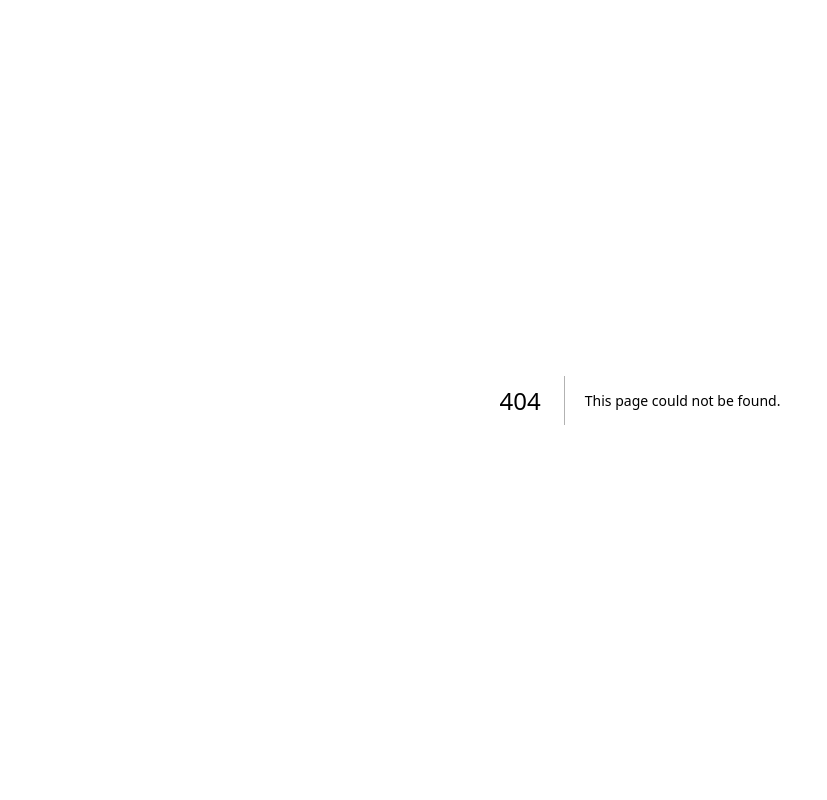
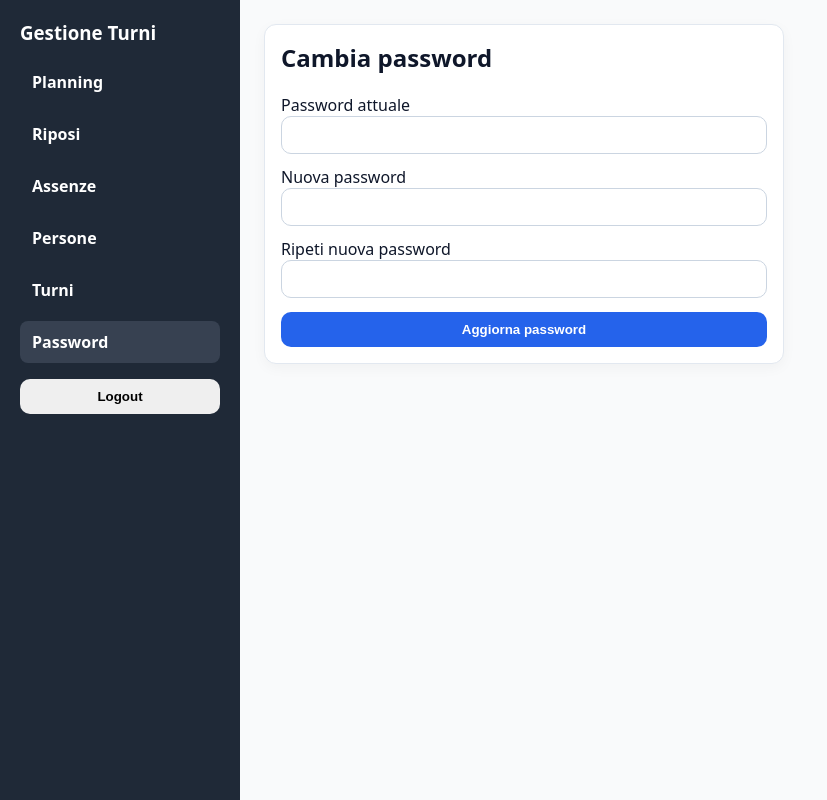
Before and after one commit to vittorio-palmieri/gestione-turni, a Next.js app in the folder frontend/: page /password in a window 1280 px wide. Before the commit this address had no page. Shown: the whole page, without its empty margins (0-827 px from the left). Built offline with nearby package versions, Linux system fonts and the light colour scheme; sample sign-in values are in the browser's storage.

Commit message:
Add change password page

```diff
--- a/frontend/components/Layout.js
+++ b/frontend/components/Layout.js
@@ -14,6 +14,7 @@ export default function Layout({ children }) {
     { href: "/assenze", label: "Assenze" },
     { href: "/people", label: "Persone" },
     { href: "/shifts", label: "Turni" },
+    { href: "/password", label: "Password" },
   ];
 
   useEffect(() => {
--- /dev/null
+++ b/frontend/pages/password.js
@@ -0,0 +1,103 @@
+import { useState } from "react";
+import Layout from "../components/Layout";
+import RequireAuth from "../components/RequireAuth";
+import { apiFetch, clearToken } from "../lib/api";
+import { useRouter } from "next/router";
+
+export default function PasswordPage() {
+  const router = useRouter();
+  const [current, setCurrent] = useState("");
+  const [nextPwd, setNextPwd] = useState("");
+  const [nextPwd2, setNextPwd2] = useState("");
+  const [msg, setMsg] = useState(null);
+  const [err, setErr] = useState(null);
+  const [loading, setLoading] = useState(false);
+
+  async function submit(e) {
+    e.preventDefault();
+    setErr(null);
+    setMsg(null);
+
+    if (!current || !nextPwd) {
+      setErr("Compila tutti i campi.");
+      return;
+    }
+    if (nextPwd !== nextPwd2) {
+      setErr("La nuova password non coincide.");
+      return;
+    }
+    if (nextPwd.length < 8) {
+      setErr("La nuova password deve avere almeno 8 caratteri.");
+      return;
+    }
+
+    setLoading(true);
+    try {
+      await apiFetch("/auth/change-password", {
+        method: "POST",
+        body: { current_password: current, new_password: nextPwd },
+      });
+
+      setMsg("Password aggiornata ✅. Devi rifare login.");
+      // forziamo logout
+      clearToken();
+      setTimeout(() => router.push("/login"), 700);
+    } catch (e) {
+      setErr(e.message);
+    } finally {
+      setLoading(false);
+    }
+  }
+
+  return (
+    <RequireAuth>
+      <Layout>
+        <div className="card" style={{ maxWidth: 520 }}>
+          <h2 style={{ marginTop: 0 }}>Cambia password</h2>
+
+          {err && <div className="alert" style={{ marginBottom: 12 }}>{err}</div>}
+          {msg && <div className="card" style={{ border: "1px solid #bbf7d0", marginBottom: 12 }}>{msg}</div>}
+
+          <form onSubmit={submit}>
+            <div className="small">Password attuale</div>
+            <input
+              className="input"
+              type="password"
+              value={current}
+              onChange={(e) => setCurrent(e.target.value)}
+              autoComplete="current-password"
+            />
+
+            <div style={{ height: 12 }} />
+
+            <div className="small">Nuova password</div>
+            <input
+              className="input"
+              type="password"
+              value={nextPwd}
+              onChange={(e) => setNextPwd(e.target.value)}
+              autoComplete="new-password"
+            />
+
+            <div style={{ height: 12 }} />
+
+            <div className="small">Ripeti nuova password</div>
+            <input
+              className="input"
+              type="password"
+              value={nextPwd2}
+              onChange={(e) => setNextPwd2(e.target.value)}
+              autoComplete="new-password"
+            />
+
+            <div style={{ height: 14 }} />
+
+            <button className="btn primary" disabled={loading} style={{ width: "100%" }}>
+              {loading ? "Salvo..." : "Aggiorna password"}
+            </button>
+          </form>
+        </div>
+      </Layout>
+    </RequireAuth>
+  );
+}
```
